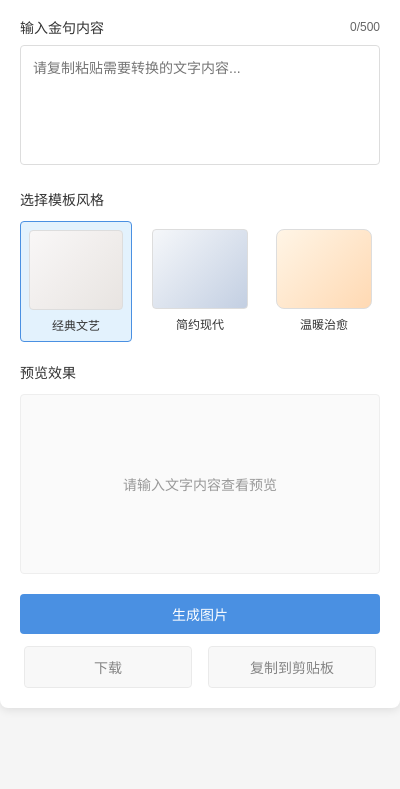
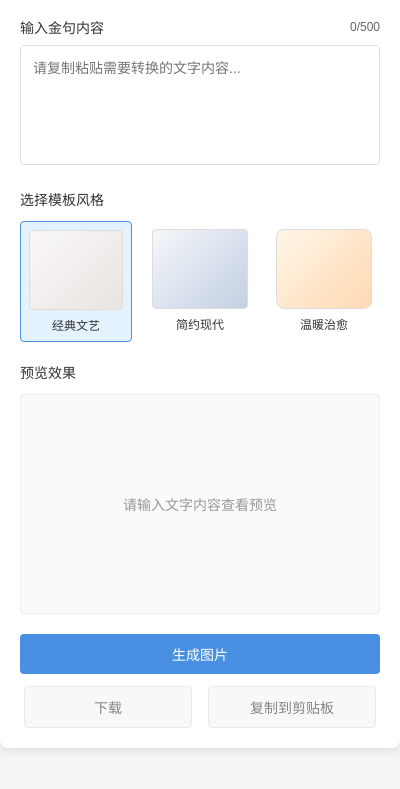
Before and after one commit to k-xiang/tuisong2, a browser extension: page chrome-extension/popup.html in a window 400 px wide. Shown: the part 49-838 px from the top of the page. Drawn offline with Linux system fonts and the light colour scheme.

Commit message:
Add popup.css

```diff
--- a/chrome-extension/styles/popup.css
+++ b/chrome-extension/styles/popup.css
@@ -12,8 +12,8 @@ body {
 }
 
 .popup-container {
-    width: 400px;
-    height: 600px;
+    width: 500px;
+    height: 650px;
     padding: 20px;
     background-color: white;
     border-radius: 8px;
@@ -151,7 +151,7 @@ body {
 .preview-container {
     position: relative;
     width: 100%;
-    height: 180px;
+    height: 220px;
     display: flex;
     justify-content: center;
     align-items: center;
```
